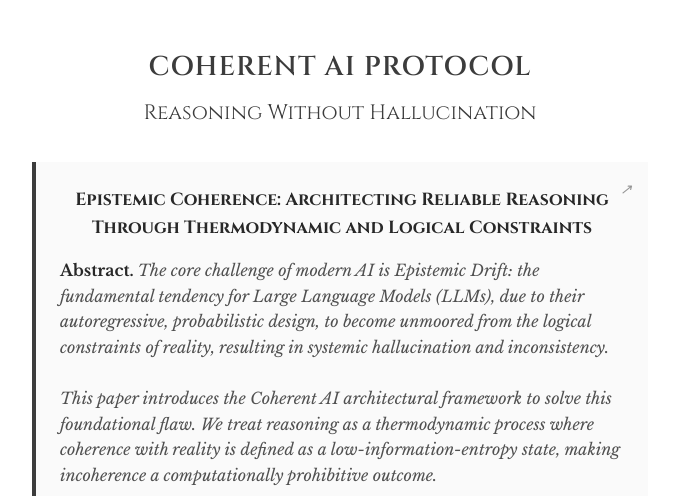
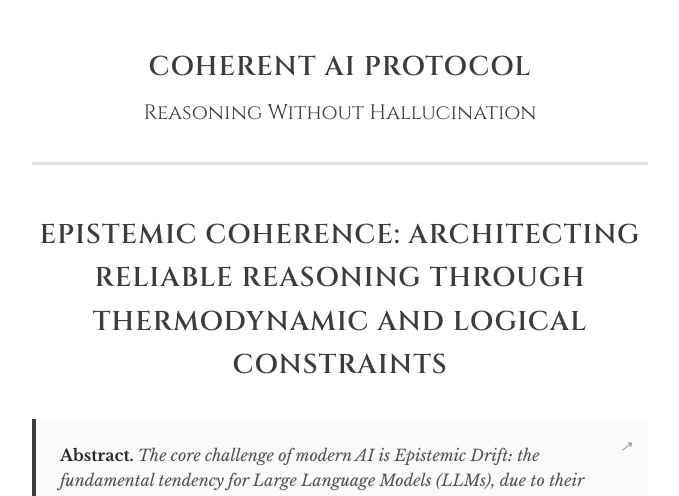
Before and after one commit to AdrianCatron/adriancatron.github.io, a plain HTML site: page index.html in a window 1280 px wide. Shown: the part 279-775 px from the top of the page, without its empty margins (300-979 px from the left). Drawn offline with nearby package versions, Linux system fonts and the light colour scheme.

Commit message:
Refactor HTML structure for main title section

```diff
--- a/index.html
+++ b/index.html
@@ -42,14 +42,17 @@
       </a>
     </header>
 
-    <!-- Introduction Section -->
-    <div class="section-label">Coherent AI Protocol</div>
-    <div class="section-subtitle">Reasoning Without Hallucination</div>
+    <!-- Main Title Section -->
+    <div class="main-title-section">
+      <div class="main-title">Coherent AI Protocol</div>
+      <div class="main-subtitle">Reasoning Without Hallucination</div>
+    </div>
 
     <!-- Paper Section -->
+    <div class="section-label">Epistemic Coherence: Architecting Reliable Reasoning Through Thermodynamic and Logical Constraints</div>
+
     <a href="https://zenodo.org/records/17410129" target="_blank" rel="noopener" class="abstract-link" aria-label="Read the Coherent AI Protocol paper">
       <div class="abstract">
-        <div class="paper-title">Epistemic Coherence: Architecting Reliable Reasoning Through Thermodynamic and Logical Constraints</div>
         <strong>Abstract.</strong>
         The core challenge of modern AI is Epistemic Drift: the fundamental tendency for Large Language Models (LLMs), due to their autoregressive, probabilistic design, to become unmoored from the logical constraints of reality, resulting in systemic hallucination and inconsistency.<br><br>
 
@@ -65,7 +68,7 @@
       </div>
     </a>
 
-    <!-- Rest of your content -->
+    <!-- Testing Section -->
     <div class="section-label">Test the Thermodynamic Engine</div>
     <div class="section-subtitle">Experience Deterministic Reasoning</div>
 
```
